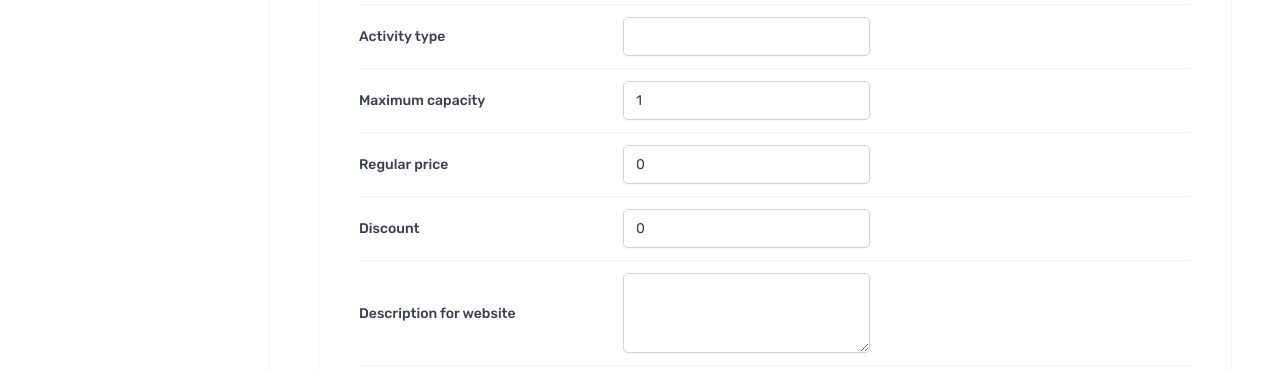
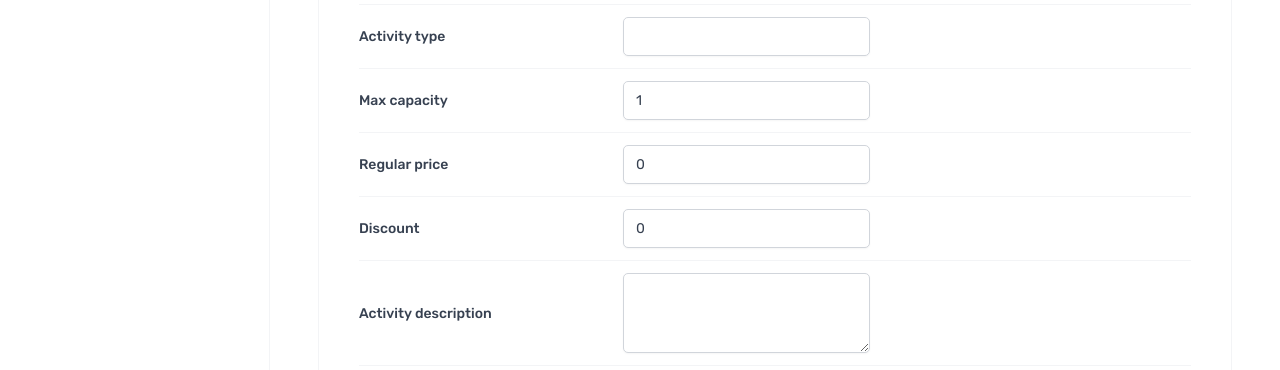
Before and after one commit to liviuschera/gym-pass, a React (Vite) app: page /activities in a window 1280 px wide. Both pictures are taken after a click on the button "Add new activity". Shown: the part 427-797 px from the top of the page. Built offline with nearby package versions, Linux system fonts and the light colour scheme; no server answers; the database is empty.

Commit message:
refactor CreateActivityForm

```diff
--- a/src/components/activities/CreateActivityForm.jsx
+++ b/src/components/activities/CreateActivityForm.jsx
@@ -1,4 +1,3 @@
-import styled from "styled-components";
 import { useReducer } from "react";
 
 import Input from "../../ui/Input";
@@ -13,10 +12,6 @@ import { useMutation, useQueryClient } from "@tanstack/react-query";
 import toast from "react-hot-toast";
 import Spinner from "../../ui/Spinner";
 
-// const Error = styled.span`
-//     font-size: 1.4rem;
-//     color: var(--color-red-700);
-// `;
 const initialState = {
     name: "",
     maxCapacity: 1,
@@ -83,7 +78,7 @@ function CreateActivityForm() {
         let isValid = true;
 
         if (state.name.length < 3) {
-            errors.name = "Name must be at least 3 characters long";
+            errors.name = "Activity name must be at least 3 characters long";
             isValid = false;
         }
         if (state.maxCapacity < 1) {
@@ -97,7 +92,7 @@ function CreateActivityForm() {
             isValid = false;
         }
         if (state.discount > state.regularPrice) {
-            errors.description = "Discount must be less than regular price";
+            errors.discount = "Discount must be less than regular price";
             isValid = false;
         }
         if (!isValidURL(state.image)) {
@@ -115,12 +110,7 @@ function CreateActivityForm() {
 
     function handleSubmit(e) {
         e.preventDefault();
-        if (!isFormValid()) {
-            for (const [key, value] of Object.entries(state.errors)) {
-                toast.error(value);
-            }
-            return;
-        }
+        if (!isFormValid()) return;
         mutate(state);
     }
 
@@ -129,8 +119,7 @@ function CreateActivityForm() {
     }
     return (
         <Form onSubmit={handleSubmit}>
-            <FormRow>
-                <Label htmlFor="name">Activity name</Label>
+            <FormRow error={state?.errors?.name} label="Activity name">
                 <Input
                     type="text"
                     id="name"
@@ -142,8 +131,7 @@ function CreateActivityForm() {
                 />
             </FormRow>
 
-            <FormRow>
-                <Label htmlFor="type">Activity type</Label>
+            <FormRow error={state?.errors?.type} label="Activity type">
                 <Input
                     type="text"
                     id="type"
@@ -155,8 +143,7 @@ function CreateActivityForm() {
                 />
             </FormRow>
 
-            <FormRow>
-                <Label htmlFor="maxCapacity">Maximum capacity</Label>
+            <FormRow error={state?.errors?.maxCapacity} label="Max capacity">
                 <Input
                     type="number"
                     id="maxCapacity"
@@ -171,8 +158,7 @@ function CreateActivityForm() {
                 />
             </FormRow>
 
-            <FormRow>
-                <Label htmlFor="regularPrice">Regular price</Label>
+            <FormRow error={state?.errors?.regularPrice} label="Regular price">
                 <Input
                     type="number"
                     id="regularPrice"
@@ -186,8 +172,7 @@ function CreateActivityForm() {
                 />
             </FormRow>
 
-            <FormRow>
-                <Label htmlFor="discount">Discount</Label>
+            <FormRow error={state?.errors?.discount} label="Discount">
                 <Input
                     type="number"
                     id="discount"
@@ -201,8 +186,10 @@ function CreateActivityForm() {
                 />
             </FormRow>
 
-            <FormRow>
-                <Label htmlFor="description">Description for website</Label>
+            <FormRow
+                error={state?.errors?.description}
+                label="Activity description"
+            >
                 <Textarea
                     type="number"
                     id="description"
@@ -217,8 +204,7 @@ function CreateActivityForm() {
                 />
             </FormRow>
 
-            <FormRow>
-                <Label htmlFor="image">Activity photo</Label>
+            <FormRow error={state?.errors?.image} label="Activity image">
                 <FileInput
                     id="image"
                     accept="image/*"
--- a/src/ui/FormRow.jsx
+++ b/src/ui/FormRow.jsx
@@ -1,6 +1,7 @@
 import styled from "styled-components";
+import Label from "./Label";
 
-const FormRow = styled.div`
+const StyledFormRow = styled.div`
     display: grid;
     align-items: center;
     grid-template-columns: 24rem 1fr 1.2fr;
@@ -26,4 +27,20 @@ const FormRow = styled.div`
         gap: 1.2rem;
     }
 `;
+
+const Error = styled.span`
+    font-size: 1.4rem;
+    color: var(--color-red-700);
+`;
+
+function FormRow({ label, error, children }) {
+    return (
+        <StyledFormRow>
+            {label && <Label htmlFor={children.props.id}>{label}</Label>}
+            {children}
+            {error && <Error>{error}</Error>}
+        </StyledFormRow>
+    );
+}
+
 export default FormRow;
```
